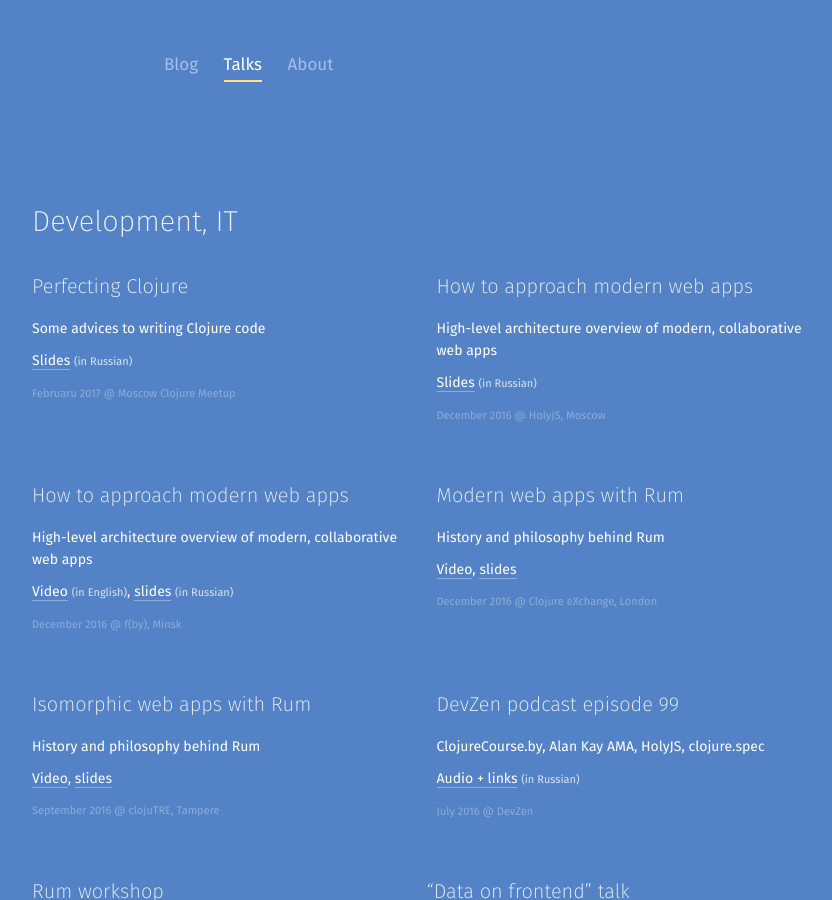
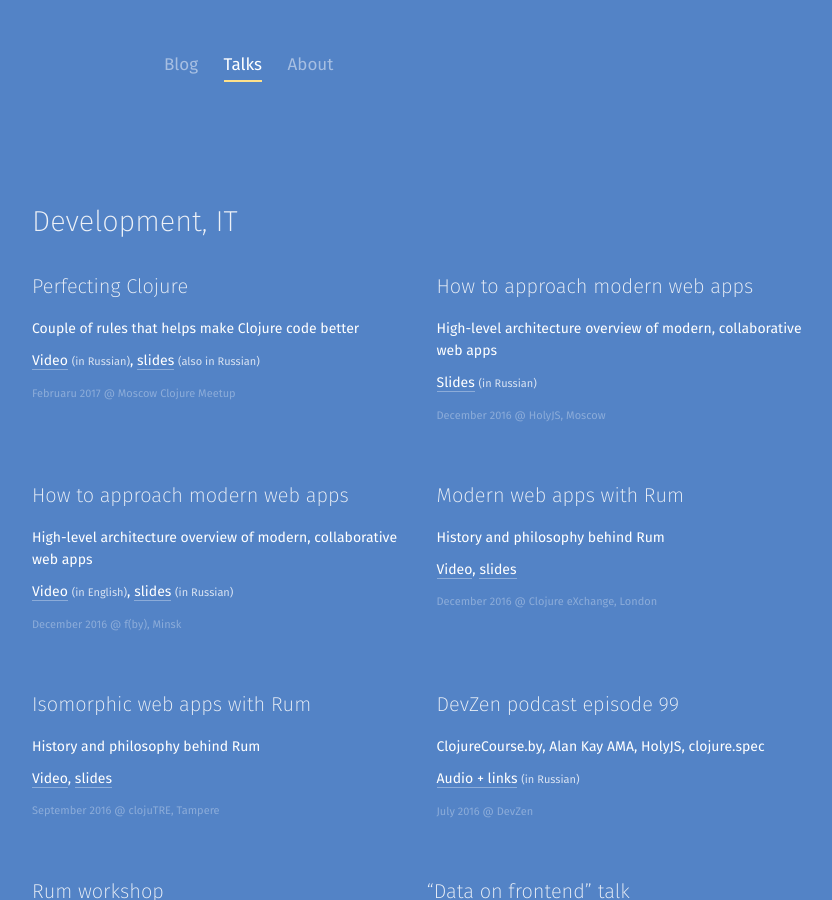
Before and after one commit to tonsky/tonsky.github.io, a Jekyll site: the page built from talks/index.html, in a window 1280 px wide and 900 px high. Shown: the whole window, without its empty margins (205-1037 px from the left). Built offline with Jekyll 4.4.1, drawn with Linux system fonts in a browser that asks for light colours.

Commit message:
Moscos Clojure Meetup slides

```diff
--- a/talks/index.html
+++ b/talks/index.html
@@ -13,11 +13,10 @@ class: page_wide
 
 <div class=event>
     <h1>Perfecting Clojure<span class="lang lang_ru"></span></h1>
-    <p>Some advices to writing Clojure code
-    <p class=links><a href="http://s.tonsky.me/conferences/2017.02%20Moscow%20Clojure%20Meetup.pdf">Slides</a> <span class=lang>(in Russian)</span>
+    <p>Couple of rules that helps make Clojure code better
+    <p class=links><a href="https://www.youtube.com/watch?v=oeA7k4XYJGs">Video</a> <span class=lang>(in Russian)</span>, <a href="http://s.tonsky.me/conferences/2017.02%20Moscow%20Clojure%20Meetup.pdf">slides</a> <span class=lang>(also in Russian)</span>
     <p class=where>Februaru 2017 <span class=at>@</span>&nbsp;Moscow Clojure Meetup</a>
 </div>
-
 
 <div class=event>
     <h1>How to approach modern web apps<span class="lang lang_ru"></span></h1>
```
